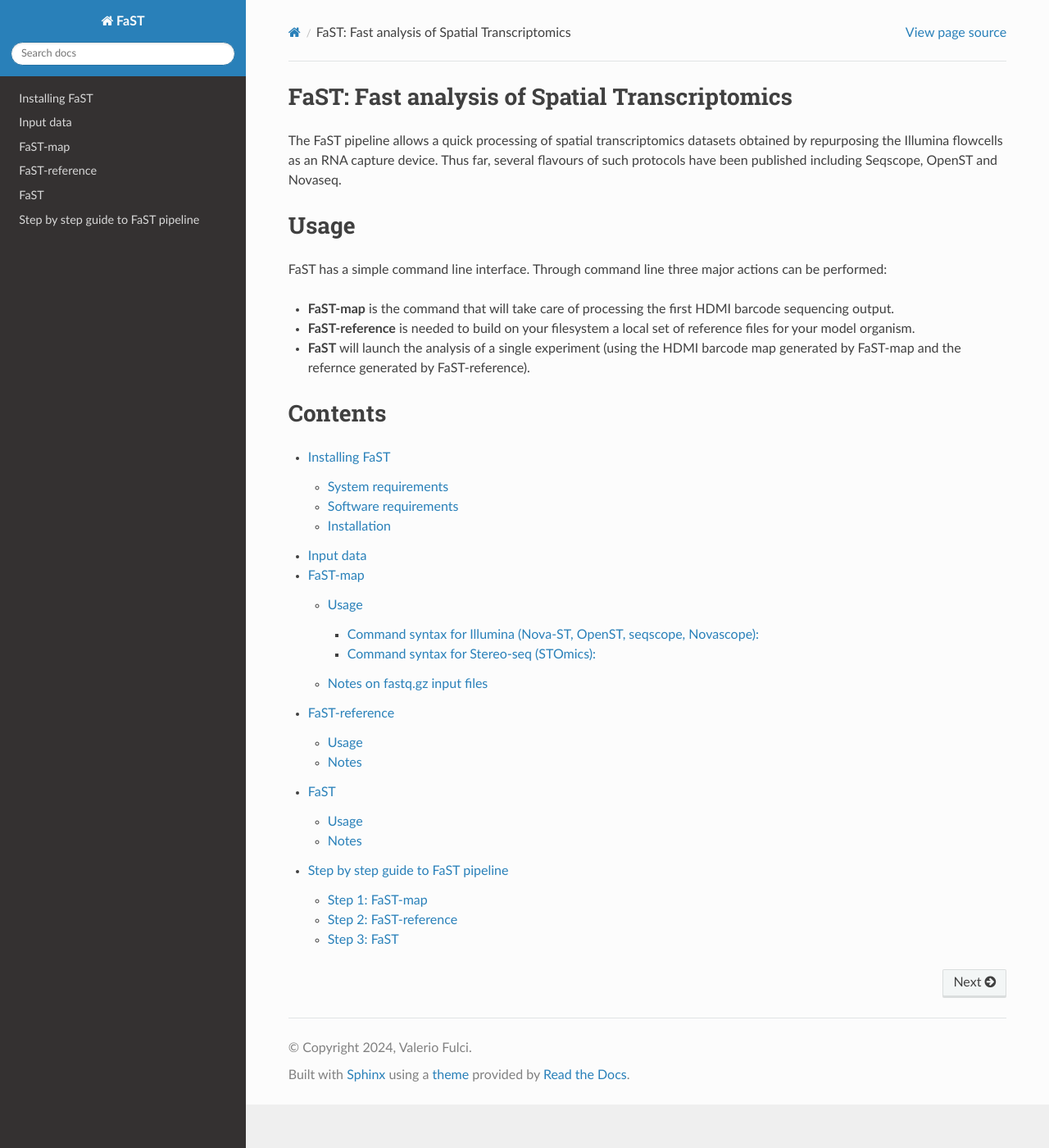
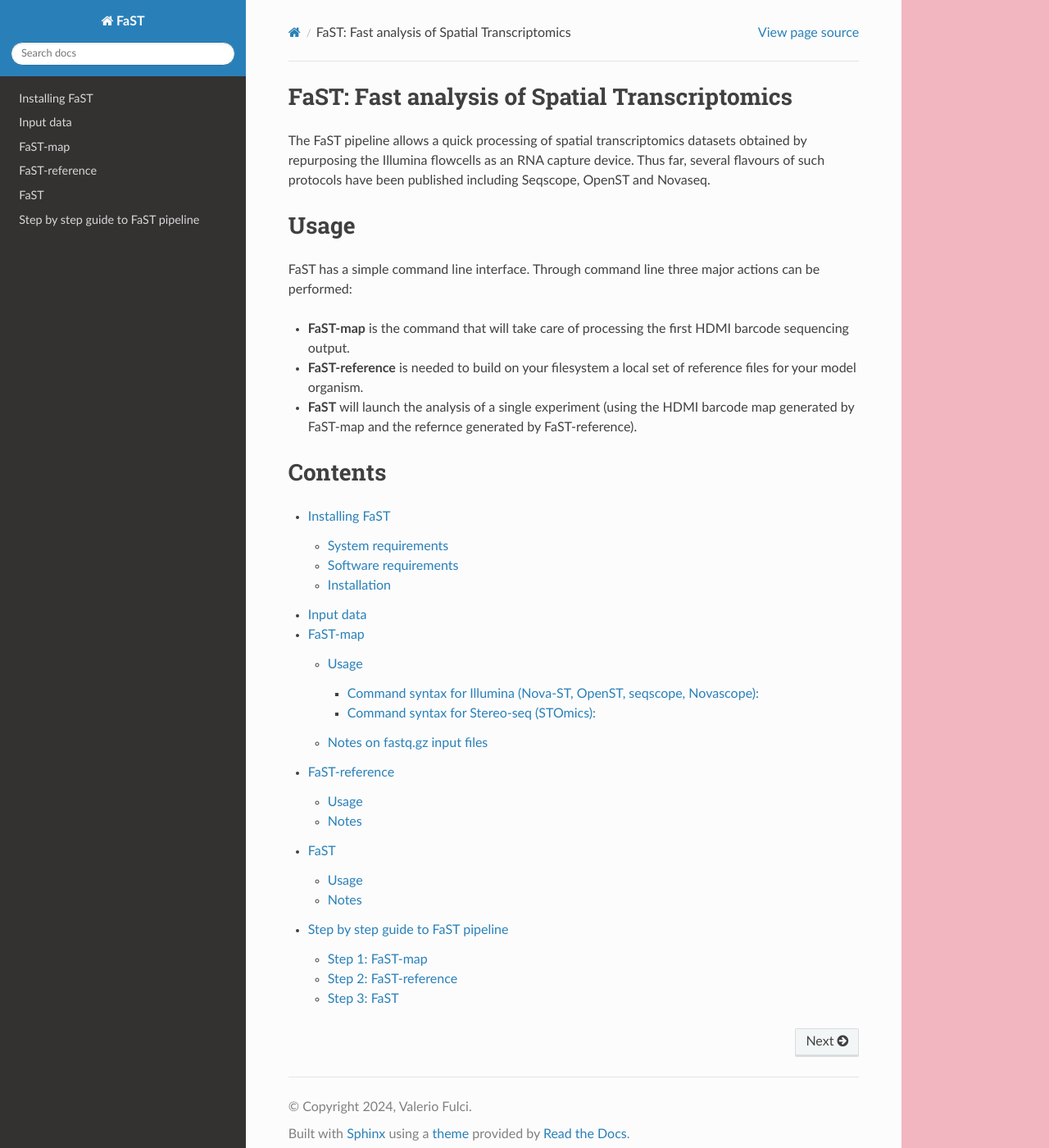
Before and after one commit to flcvlr/FaST, a Sphinx documentation site: the page built from docs/index.rst, in a window 1280 px wide and 1400 px high. Shown: the whole window at 82% size. Built offline with Sphinx 7.4.7 and the Read the Docs theme 3.1.0, drawn with Linux system fonts in a browser that asks for light colours; pages that are not in the unit, such as notebooks, are missing from menus.

Commit message:
Prova HTML rosa

```diff
--- a/docs/_static/custom.css
+++ b/docs/_static/custom.css
@@ -1,3 +1,3 @@
-.wy-nav-content {
-    max-width: none;
+body {
+    background: pink !important;
 }
```
